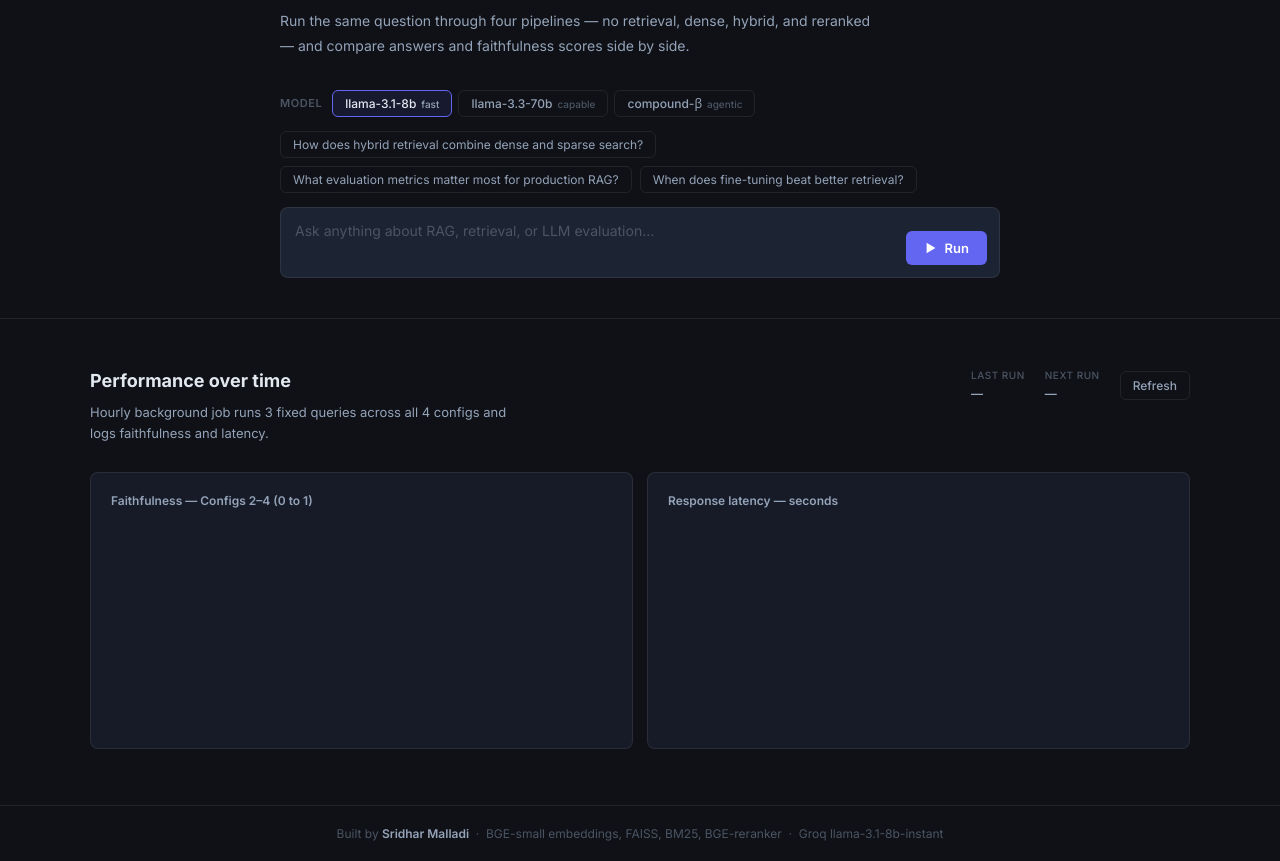
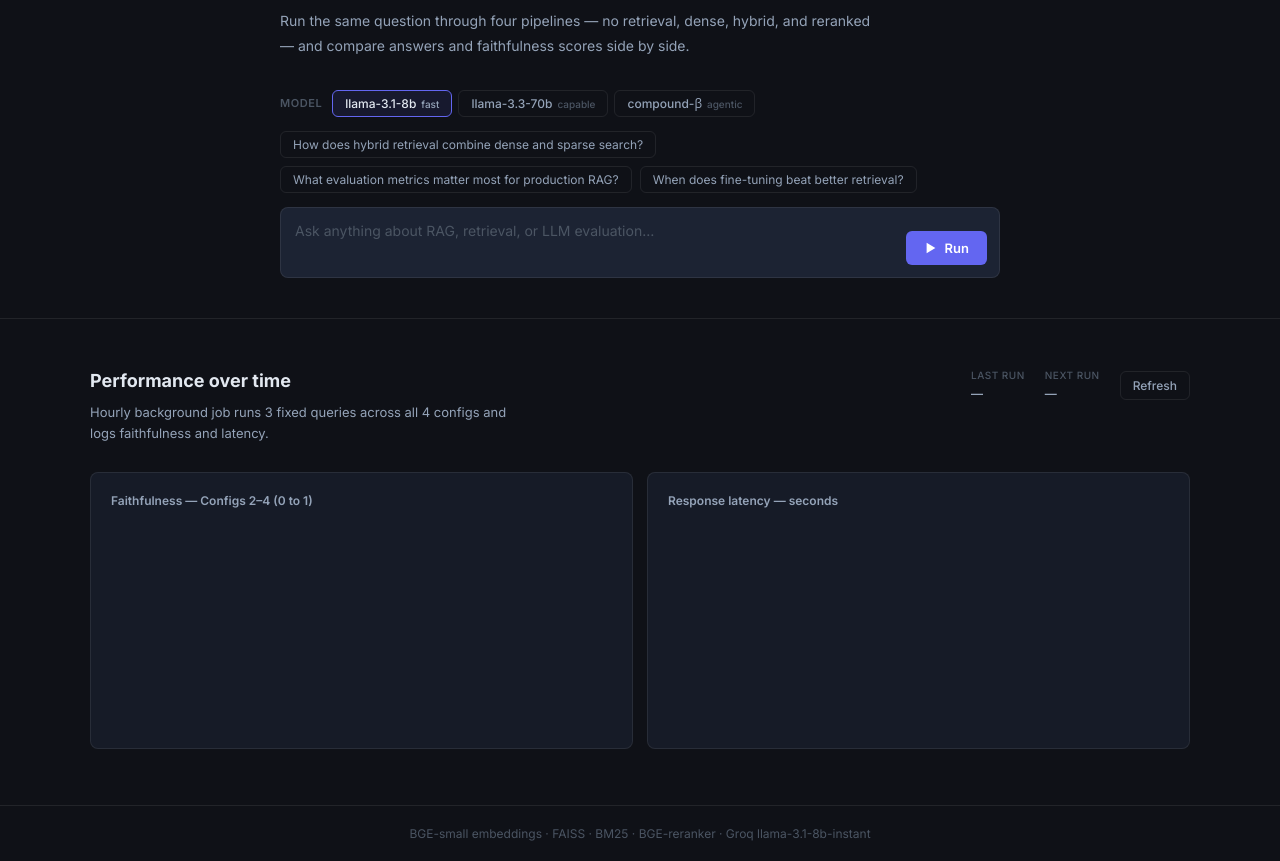
Before and after one commit to Sridharmalladi/RAGLens, a plain HTML site: page static/index.html in a window 1280 px wide. Shown: the part 166-1027 px from the top of the page. Drawn offline with nearby package versions, Linux system fonts and the light colour scheme; no server answers.

Commit message:
Clean up repo for public release
- README: visual architecture diagrams, badges, trimmed prose
- gitignore: comprehensive coverage (pytest cache, HF cache, logs, OS files, editors)
- index.html: remove personal attribution from footer

```diff
--- a/static/index.html
+++ b/static/index.html
@@ -158,7 +158,7 @@
   </section>
 
   <footer class="footer">
-    Built by <strong>Sridhar Malladi</strong> &nbsp;·&nbsp; BGE-small embeddings, FAISS, BM25, BGE-reranker &nbsp;·&nbsp; Groq llama-3.1-8b-instant
+    BGE-small embeddings · FAISS · BM25 · BGE-reranker · Groq llama-3.1-8b-instant
   </footer>
 
   <script src="/app.js"></script>
```
Also changed, not shown: 2 other files.
